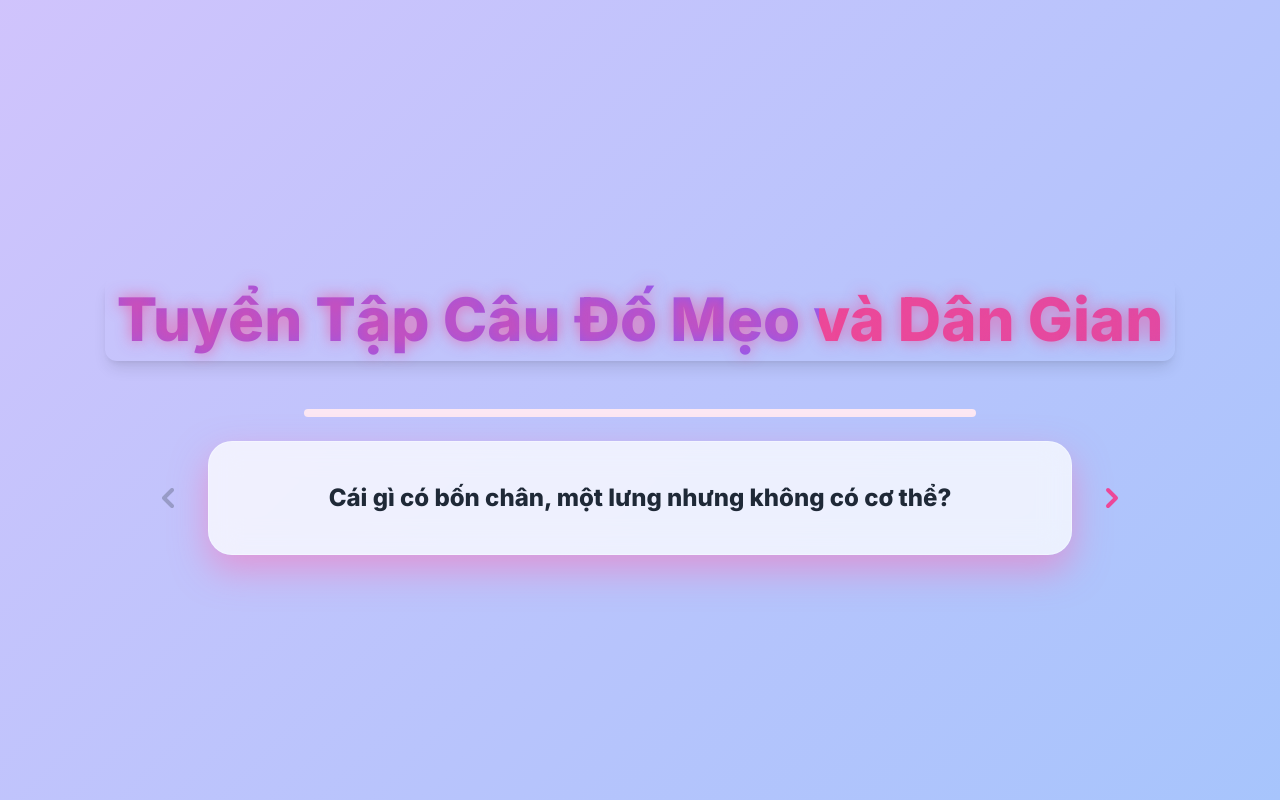
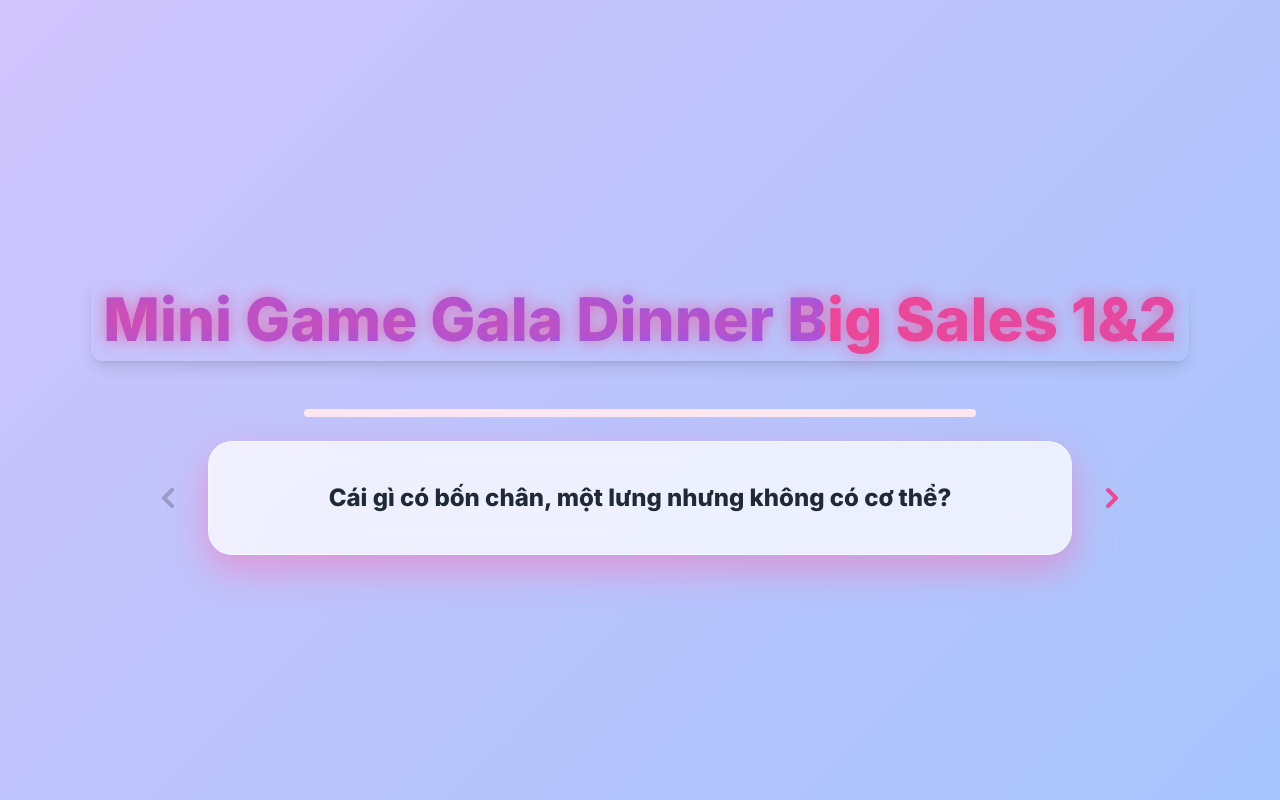
Before and after one commit to nguyenleogarco10/s1-20.10.25, a plain HTML site: page index.html in a window 1280 px wide. Drawn offline with nearby package versions, Linux system fonts and the light colour scheme.

Commit message:
Update index.html

```diff
--- a/index.html
+++ b/index.html
@@ -125,7 +125,7 @@
 
     <!-- Tiêu đề chính -->
     <h1 class="text-5xl sm:text-6xl font-extrabold text-center mt-8 mb-12 p-3 rounded-xl shadow-lg h1-fancy floating-title">
-        Tuyển Tập Câu Đố Mẹo và Dân Gian
+        Mini Game Gala Dinner Big Sales 1&2
     </h1>
 
     <!-- Thanh tiến trình -->
```
